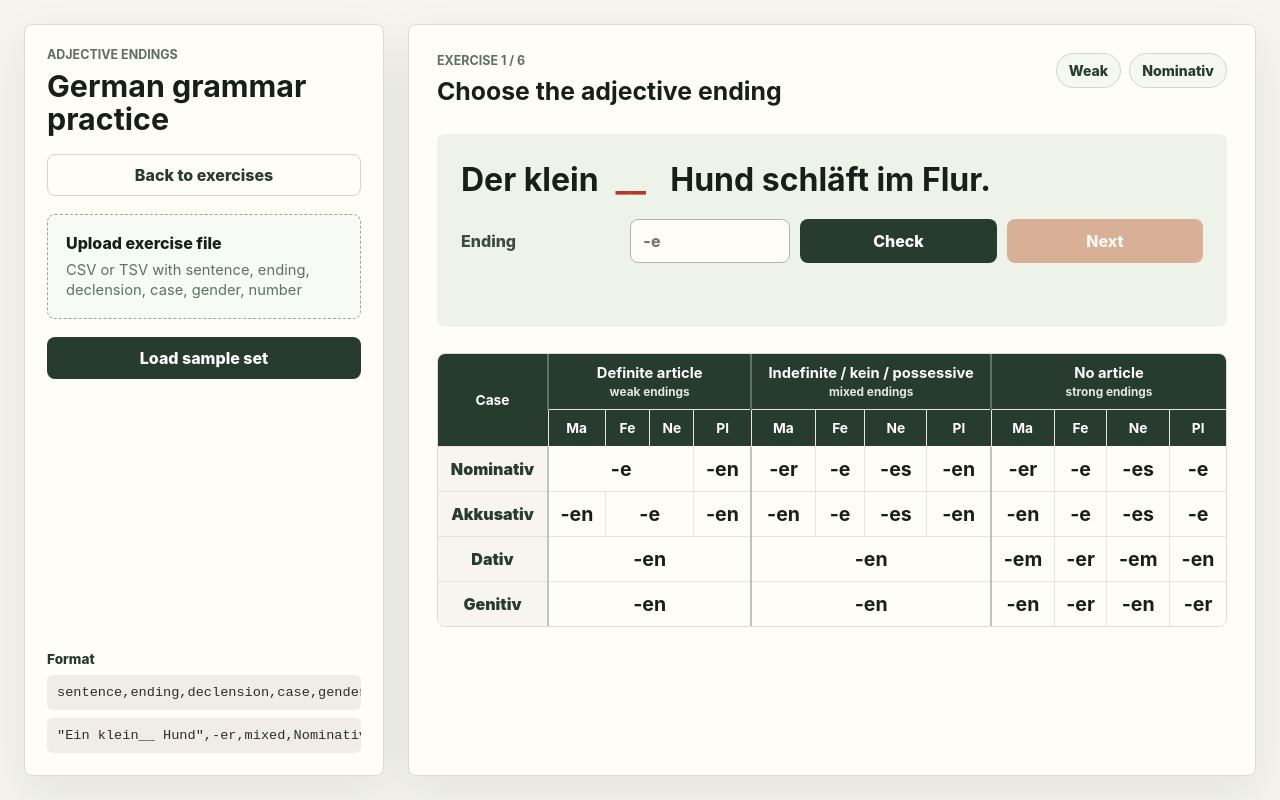
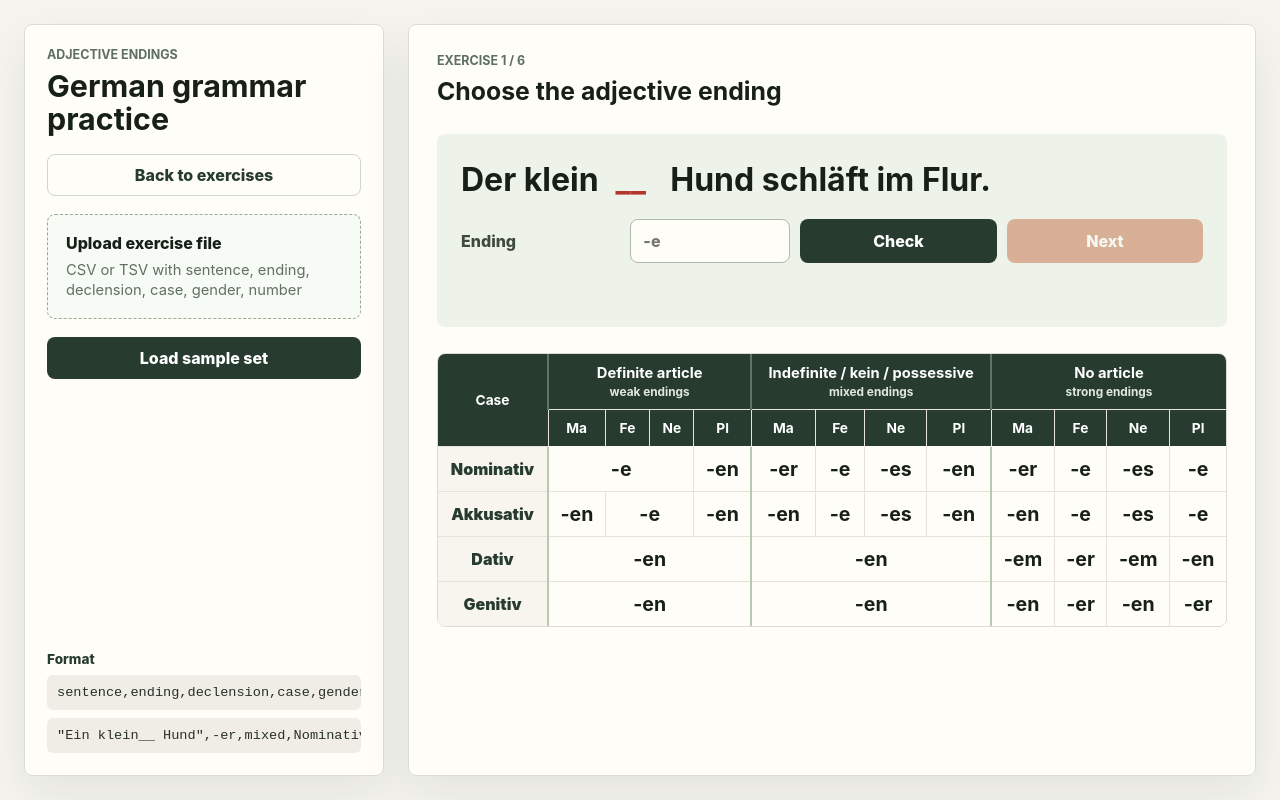
Before and after one commit to arturians/german-exercises, a React (Vite) app: page / in a window 1280 px wide. Both pictures are taken after a click on the button 640 px from the left and 224 px from the top of the page. Built offline with nearby package versions, Linux system fonts and the light colour scheme.

Commit message:
Remove exercise header hints

```diff
--- a/src/exercises/adjective-endings/AdjectiveEndingsExercise.tsx
+++ b/src/exercises/adjective-endings/AdjectiveEndingsExercise.tsx
@@ -182,10 +182,6 @@ export function AdjectiveEndingsExercise({ onBack }: AdjectiveEndingsExercisePro
             <p className="eyebrow">Exercise {progress}</p>
             <h2>Choose the adjective ending</h2>
           </div>
-          <div className="status-stack">
-            <div className="status-pill">{currentExercise.declension}</div>
-            <div className="status-pill">{currentExercise.caseName}</div>
-          </div>
         </header>
 
         <div className="sentence-panel">
--- a/src/exercises/adjective-endings/adjective-endings.css
+++ b/src/exercises/adjective-endings/adjective-endings.css
@@ -113,28 +113,6 @@
   justify-content: space-between;
   gap: 16px;
   margin-bottom: 28px;
-}
-
-.status-pill {
-  flex: 0 0 auto;
-  padding: 8px 12px;
-  border: 1px solid #ced7ca;
-  border-radius: 999px;
-  color: #273c2f;
-  background: #f3f8f1;
-  font-size: 0.88rem;
-  font-weight: 800;
-}
-
-.status-stack {
-  display: flex;
-  flex-wrap: wrap;
-  justify-content: flex-end;
-  gap: 8px;
-}
-
-.status-pill {
-  text-transform: capitalize;
 }
 
 .sentence-panel {
```
